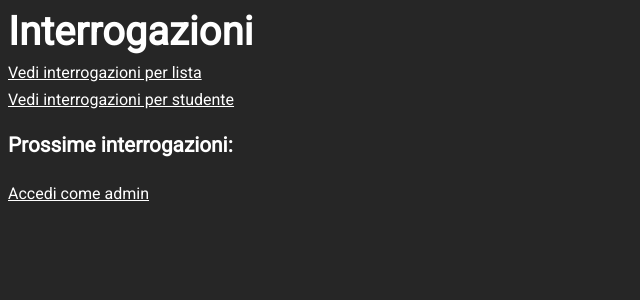
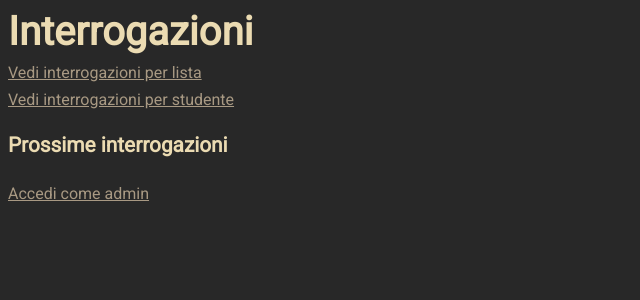
Before and after one commit to Trinitrotoluenisti/interrogazioni, a Flask app: page / in a window 1280 px wide. Shown: the top 300 px of the page, without its empty margins (0-640 px from the left). Run offline with Flask 2, Linux system fonts and the light colour scheme; parts of the project's set-up code (start-up, migrations or seed data) failed here and were passed over.

Commit message:
Using gruvbox colorscheme

```diff
--- /dev/null
+++ b/application/static/script/list_colors.js
@@ -0,0 +1,8 @@
+let colors = ["red", "green", "yellow", "blue", "purple", "aqua", "orange"];
+
+
+let lists = document.getElementsByClassName("list");
+
+for (var i = 0; i < lists.length; i++) {
+    lists[i].style.backgroundColor = "var(--" + colors[i % colors.length] + ")";
+};
--- /dev/null
+++ b/application/static/style/create_list.css
@@ -0,0 +1,4 @@
+input {
+    color: var(--background);
+    background-color: var(--foreground);
+}
--- a/application/static/style/index.css
+++ b/application/static/style/index.css
@@ -15,16 +15,16 @@
     padding: 1vw;
 
     border-radius: 10px;
-
-    background-color: var(--main);
 }
 
 .subject {
-    font-weight: bold;
+    font-weight: bolder;
 
-    margin-bottom: .5vh;
+    padding-bottom: 1vh;
+    border-bottom: 1px solid;
+    margin-bottom: 2vh;
 
-    color: white;
+    color: var(--foreground);
 }
 
 .reserves { font-style: italic; }
--- a/application/static/style/list.css
+++ b/application/static/style/list.css
@@ -18,7 +18,7 @@ li {
 
     line-height: 0;
 
-    border: .1px solid white;
+    border: .1px solid;
     border-radius: 3px;
 }
 
--- a/application/static/style/main.css
+++ b/application/static/style/main.css
@@ -1,8 +1,15 @@
 :root {
-    --background: #262626;
-    --main: #B3001B;
-/*  --main-alt: #255C99; */
-    --button: #EEEEEE;
+    --background: #282828;
+    --foreground: #ebdbb2;
+    --link: #a89983;
+
+    --red: #CC241D;
+    --green: #98971A;
+    --yellow: #D79921;
+    --blue: #458588;
+    --purple: #B16286;
+    --aqua: #689d6a;
+    --orange: #d65d0e;
 }
 
 html, body {
@@ -12,7 +19,7 @@ html, body {
     font-family: 'Roboto', sans-serif;
 
     background-color: var(--background);
-    color: white;
+    color: var(--foreground);
 }
 
 #page-title {
@@ -27,9 +34,7 @@ a {
 
     width: max-content;
 
-    color: white;
-
-    text-decoration: underline;
+    color: var(--link);
 }
 
 a:hover {
@@ -57,10 +62,10 @@ input[type=submit], button {
     margin: 10px 0;
     padding: 8px 16px;
 
-    border: 2px solid white;
+    border: 2px solid var(--foreground);
     border-radius: 3px;
 
-    background-color: white;
+    background-color: var(--foreground);
     color: var(--background);
 
     text-align: center;
@@ -74,5 +79,5 @@ input[type=submit], button {
 
 input[type=submit]:hover, button:hover {
     background-color: var(--background);
-    color: white;
+    color: var(--foreground);
 }
--- a/application/templates/index.html
+++ b/application/templates/index.html
@@ -4,12 +4,15 @@
     <link rel="stylesheet" href="{{ url_for('static', filename='style/index.css') }}">
 {% endblock %}
 
+{% block js %}
+    <script src="{{ url_for('static', filename='script/list_colors.js') }}" defer></script>
+{% endblock %}
 
 {% block body %}
     <a href="lists">Vedi interrogazioni per lista</a>
     <a href="elements">Vedi interrogazioni per studente</a>
 
-    <div class="categories">Prossime interrogazioni:</div>
+    <div class="categories">Prossime interrogazioni</div>
 
     <!-- Container of lists -->
     <div class="flex">
```
